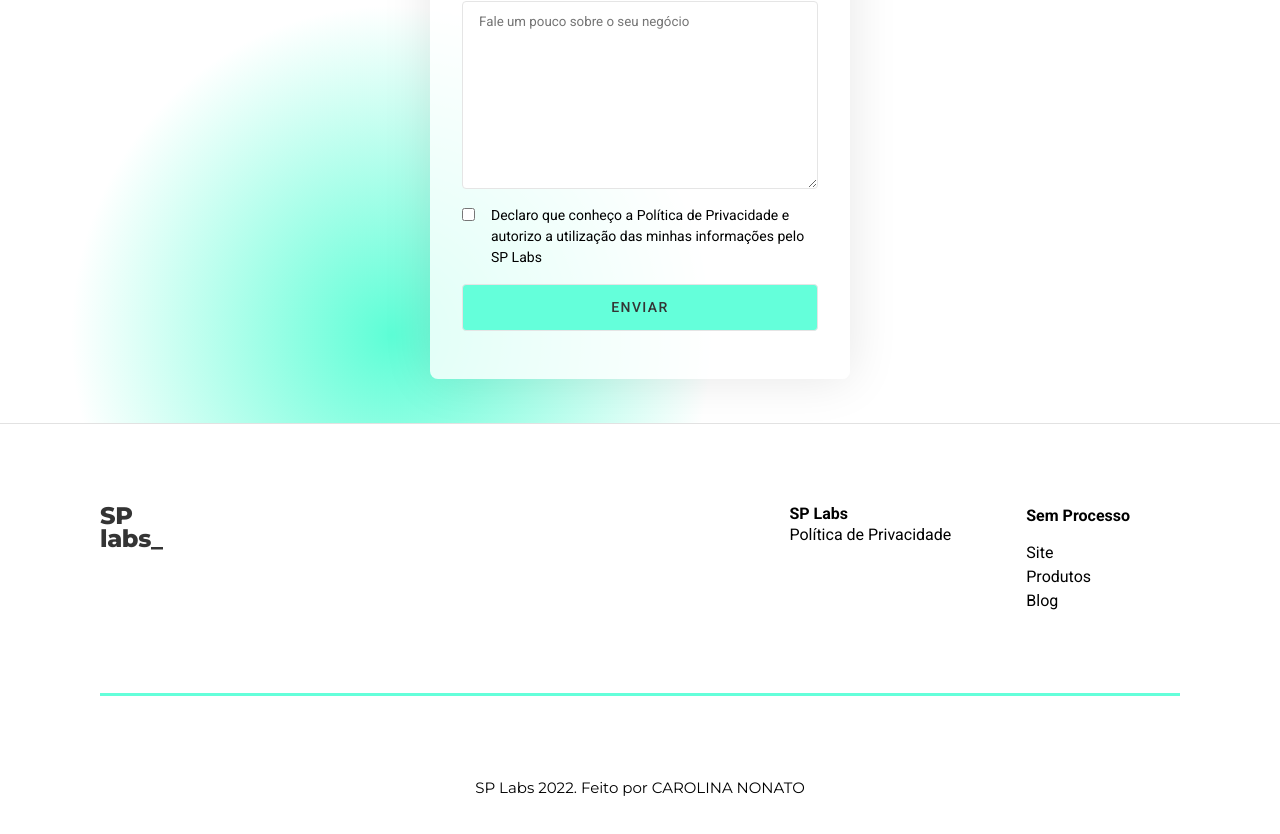
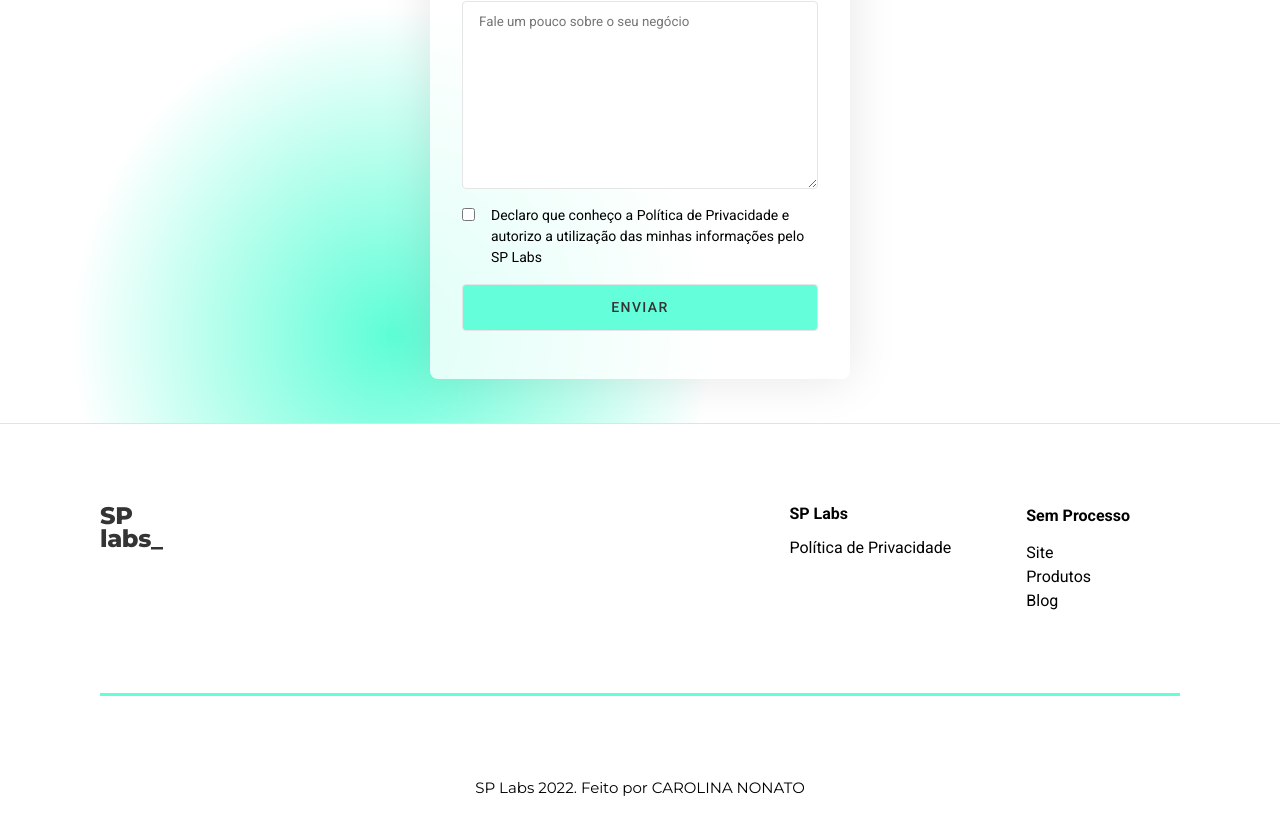
Before and after one commit to carolinanonato/splabs, a React (Create React App) app: page / in a window 1280 px wide. Shown: the part 1993-2827 px from the top of the page. Built offline with nearby package versions, Linux system fonts and the light colour scheme; no server answers.

Commit message:
footer css adjust

```diff
--- a/src/Components/Form.js
+++ b/src/Components/Form.js
@@ -34,7 +34,7 @@ function Form() {
 
                 }),
             });
-            let resJson = await res.json();
+
             if (res.status === 200) {
                 setName("");
                 setEmail("");
@@ -47,8 +47,6 @@ function Form() {
             console.log(err);
         }
     };
-
-
 
     return (
         <div className='form' id="form">
@@ -66,7 +64,6 @@ function Form() {
                 <input placeholder='Seu email'
                     type="text"
                     value={email}
-
                     onChange={(e) => setEmail(e.target.value)} />
 
 
@@ -75,17 +72,13 @@ function Form() {
                     <option value="dog">Dog</option>
                     <option value="cat">Cat</option>
                     <option value="hamster">Hamster</option>
-
                 </select>
-
-
 
                 <textarea placeholder='Fale um pouco sobre o seu negócio'
                     onChange={(e) => setMessage(e.target.value)}></textarea>
 
                 <div className="form__checkbox">
                     <input type="checkbox"
-
                         onChange={(e) => setCheckbox(e.target.value)} />
                     <label> Declaro que conheço a Política de Privacidade e autorizo a utilização das minhas informações pelo SP Labs</label>
                 </div>
@@ -98,15 +91,9 @@ function Form() {
                 />
 
                 {isOpen && <Popup
-                    content={<>
-
-                        <p>Obrigado pelo contato {name}!</p>
-
-                    </>}
+                    content={<><p>Obrigado pelo contato {name}!</p></>}
                     handleClose={togglePopup}
                 />}
-
-
             </form>
         </div>
     )
--- a/src/Styles/Footer.scss
+++ b/src/Styles/Footer.scss
@@ -37,6 +37,7 @@
             font-weight: 400;
             font-size: 16px;
             line-height: 24px;
+            margin-top: 13px;
         }
 
     }
```
